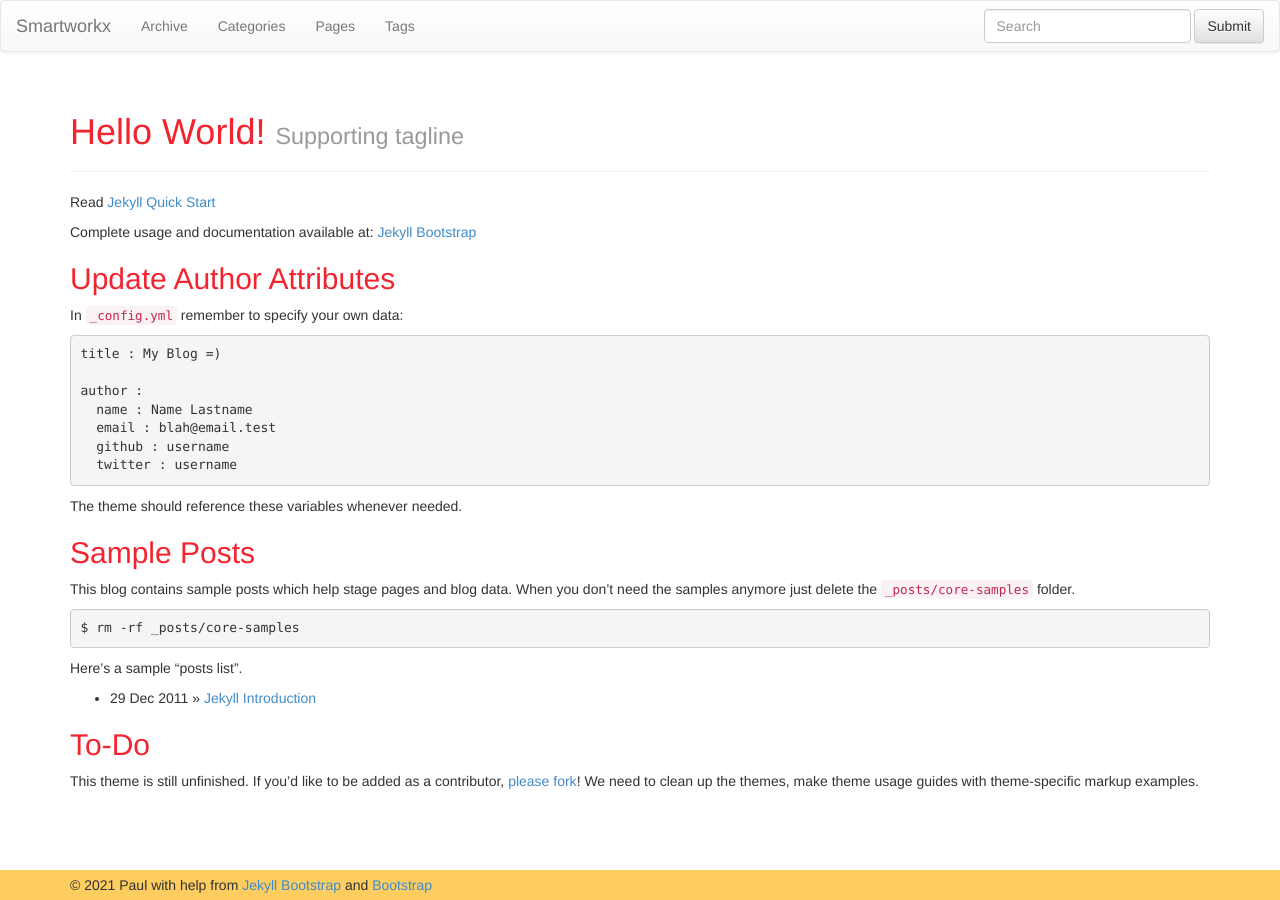
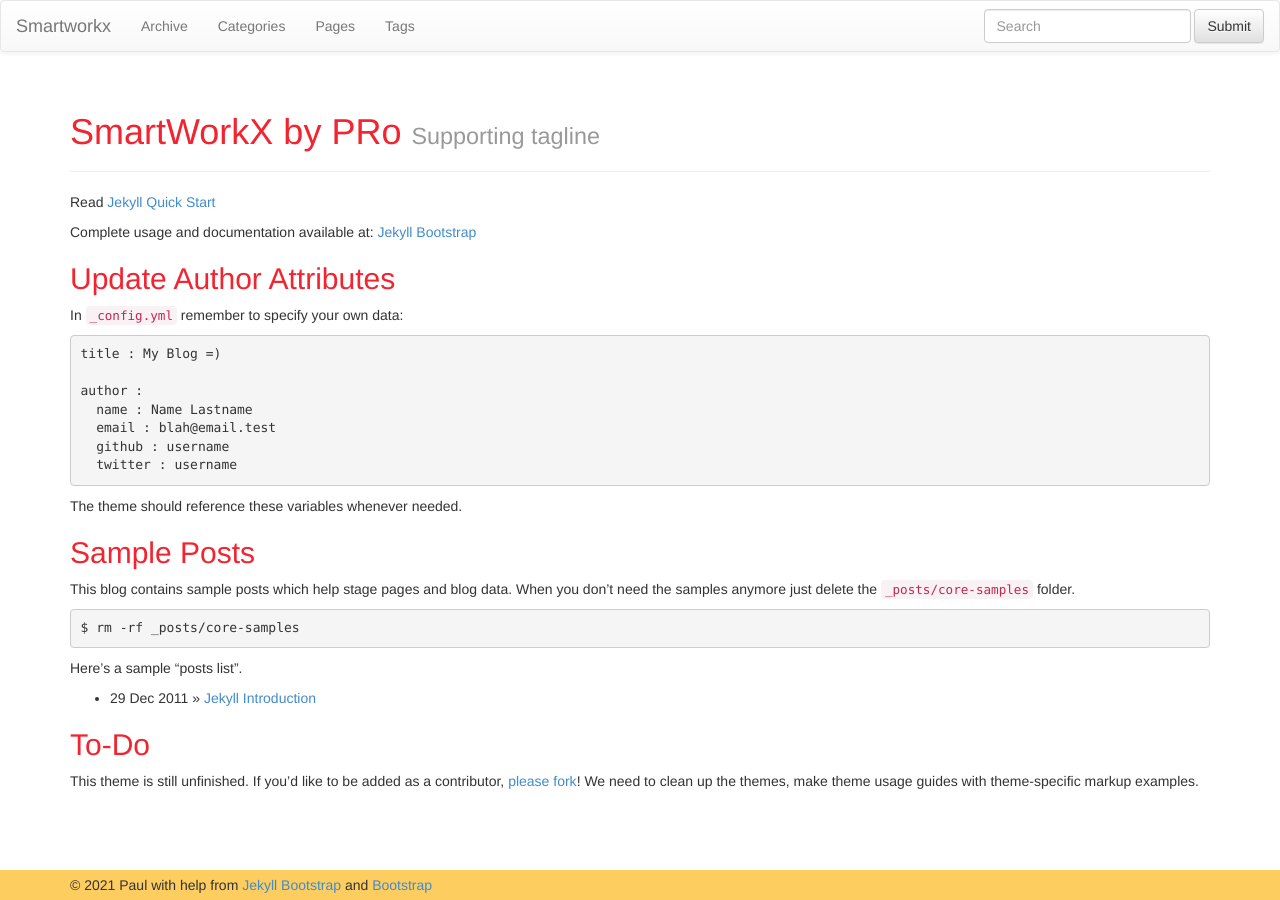
Before and after one commit to Smartworkx75/smartworkx75.github.io, a Jekyll site: the page built from index.md, in a window 1280 px wide. Built offline with Jekyll 4.4.1, drawn with Linux system fonts in a browser that asks for light colours; nearby versions of some CDN libraries.

Commit message:
Update index.md

```diff
--- a/index.md
+++ b/index.md
@@ -1,6 +1,6 @@
 ---
 layout: page
-title: Hello World!
+title: SmartWorkX by PRo
 tagline: Supporting tagline
 ---
 {% include JB/setup %}
```
